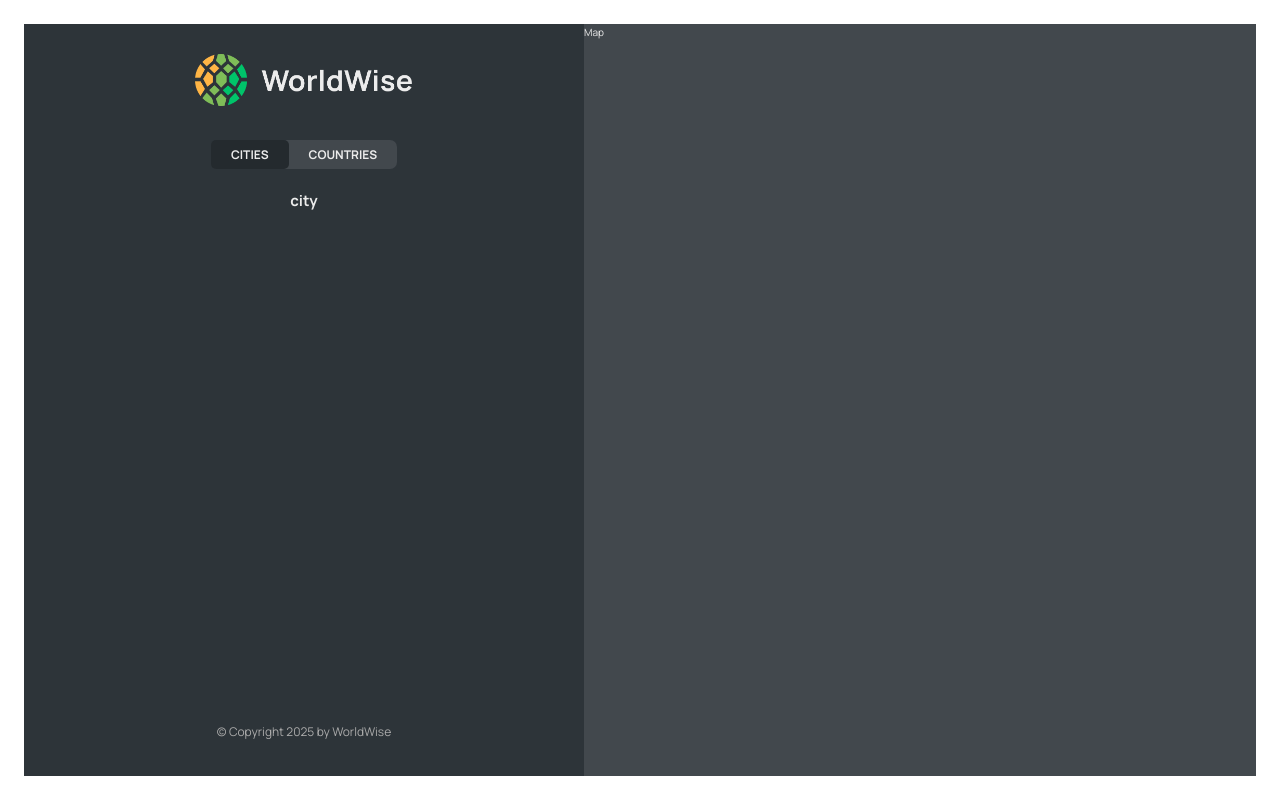
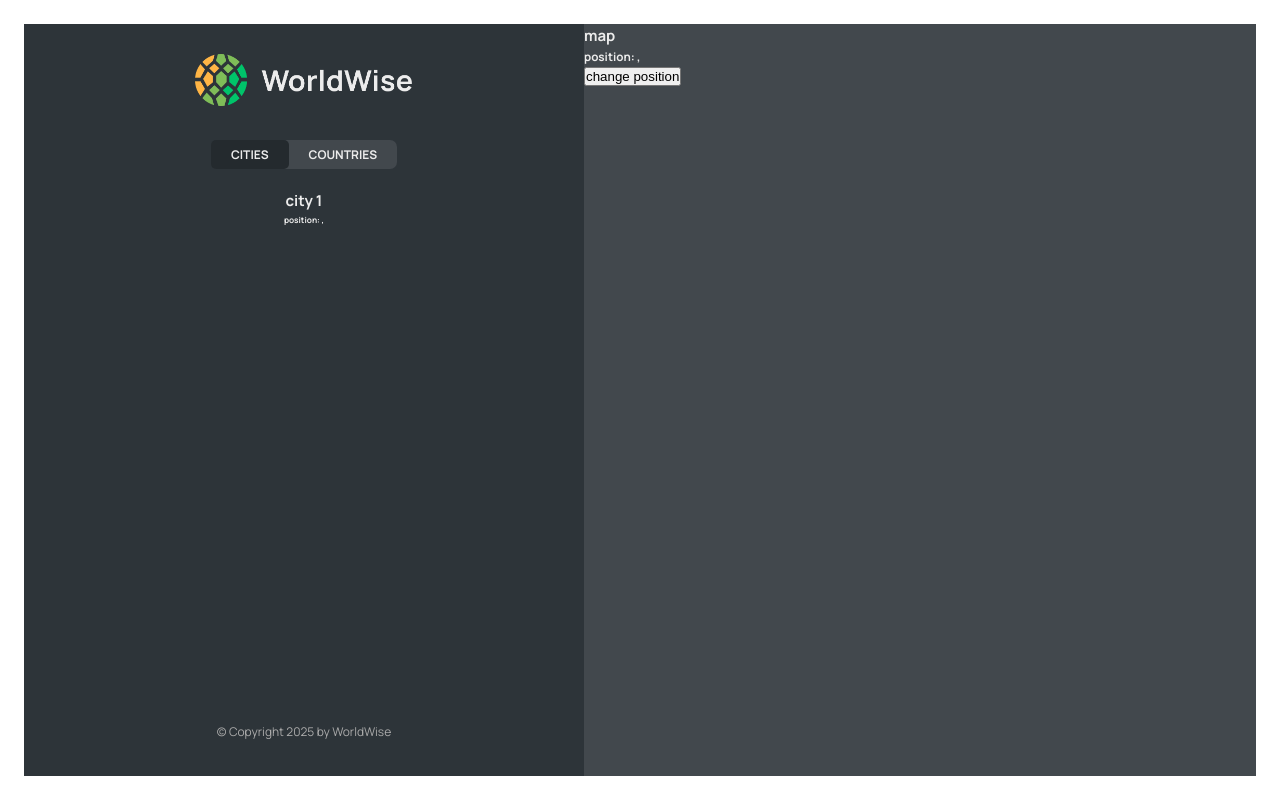
Before and after one commit to swasty-jay/worldwise, a React (Vite) app: page /App/cities/1 in a window 1280 px wide. Built offline with nearby package versions, Linux system fonts and the light colour scheme; data requests are answered from the project's data file.

Commit message:
programatic navigation

```diff
--- a/src/App.jsx
+++ b/src/App.jsx
@@ -9,6 +9,7 @@
 import { useEffect, useState } from "react";
 import CountryList from "./components/CountryList";
 import City from "./components/City";
+import Form from "./components/Form";
 
 // const BASE_URL = "http://localhost:9000";
 
@@ -55,7 +56,7 @@
             cities={cities}
             isLoading={isLoading}
           />
-          <Route path="form" element={<p>form</p>} />
+          <Route path="form" element={<Form />} />
         </Route>
         <Route path="*" element={<PageNotFound />} />
       </Routes>
--- /dev/null
+++ b/src/components/Button.jsx
@@ -0,0 +1,11 @@
+import styles from "./Button.module.css";
+
+const Button = ({ children, onClick, type }) => {
+  return (
+    <button onClick={onClick} className={`${styles.btn} ${styles.primary}`}>
+      {children}
+    </button>
+  );
+};
+
+export default Button;
--- a/src/components/City.jsx
+++ b/src/components/City.jsx
@@ -1,6 +1,12 @@
+import { useParams, useSearchParams } from "react-router-dom";
 import styles from "./City.module.css";
 
 function City() {
+  const { id } = useParams();
+
+  const [searchParams, setSearchParams] = useSearchParams();
+  const lat = searchParams.get("lat");
+  const lng = searchParams.get("lng");
   // TEMP DATA
   const currentCity = {
     cityName: "Lisbon",
@@ -11,7 +17,14 @@
 
   const { cityName, emoji, date, notes } = currentCity;
 
-  return <h2>city</h2>;
+  return (
+    <>
+      <h2>city {id}</h2>
+      <h5>
+        position: {lat}, {lng}
+      </h5>
+    </>
+  );
 
   //   return (
   //     <div className={styles.city}>
--- a/src/components/CityItem.jsx
+++ b/src/components/CityItem.jsx
@@ -1,3 +1,4 @@
+import { Link } from "react-router-dom";
 import styles from "./CityItem.module.css";
 
 const formatDate = (date) =>
@@ -8,15 +9,19 @@
   }).format(new Date(date));
 
 const CityItem = ({ city }) => {
-  console.log(city);
-  const { cityName, emoji, date } = city;
+  const { cityName, emoji, date, id, position } = city;
   return (
-    <li className={styles.cityItem}>
-      <span className={styles.emoji}>{emoji}</span>
-      <h3 className={styles.name}>{cityName}</h3>
-      <time className={styles.date}>{formatDate(date)}</time>
+    <li>
+      <Link
+        className={styles.cityItem}
+        to={`${id}?lat=${position.lat}&lng=${position.lng}`}
+      >
+        <span className={styles.emoji}>{emoji}</span>
+        <h3 className={styles.name}>{cityName}</h3>
+        <time className={styles.date}>{formatDate(date)}</time>
 
-      <button className={styles.deleteBtn}>&times;</button>
+        <button className={styles.deleteBtn}>&times;</button>
+      </Link>
     </li>
   );
 };
--- a/src/components/Form.jsx
+++ b/src/components/Form.jsx
@@ -3,6 +3,7 @@
 import { useState } from "react";
 
 import styles from "./Form.module.css";
+import Button from "./Button";
 
 export function convertToEmoji(countryCode) {
   const codePoints = countryCode
@@ -49,7 +50,7 @@
       </div>
 
       <div className={styles.buttons}>
-        <button>Add</button>
+        <Button type="primary">Add</Button>
         <button>&larr; Back</button>
       </div>
     </form>
--- a/src/components/Map.jsx
+++ b/src/components/Map.jsx
@@ -1,7 +1,23 @@
+import { useNavigate, useSearchParams } from "react-router-dom";
 import styles from "./Map.module.css";
 
 const Map = () => {
-  return <div className={styles.mapContainer}>Map</div>;
+  const navigate = useNavigate();
+  const [searchParams, setSearchParams] = useSearchParams();
+  const lat = searchParams.get("lat");
+  const lng = searchParams.get("lng");
+  return (
+    <div className={styles.mapContainer} onClick={() => navigate("form")}>
+      <h2>map</h2>
+      <h3>
+        position: {lat}, {lng}
+      </h3>
+
+      <button onClick={() => setSearchParams({ lat: 40, lng: -70 })}>
+        change position
+      </button>
+    </div>
+  );
 };
 
 export default Map;
```
